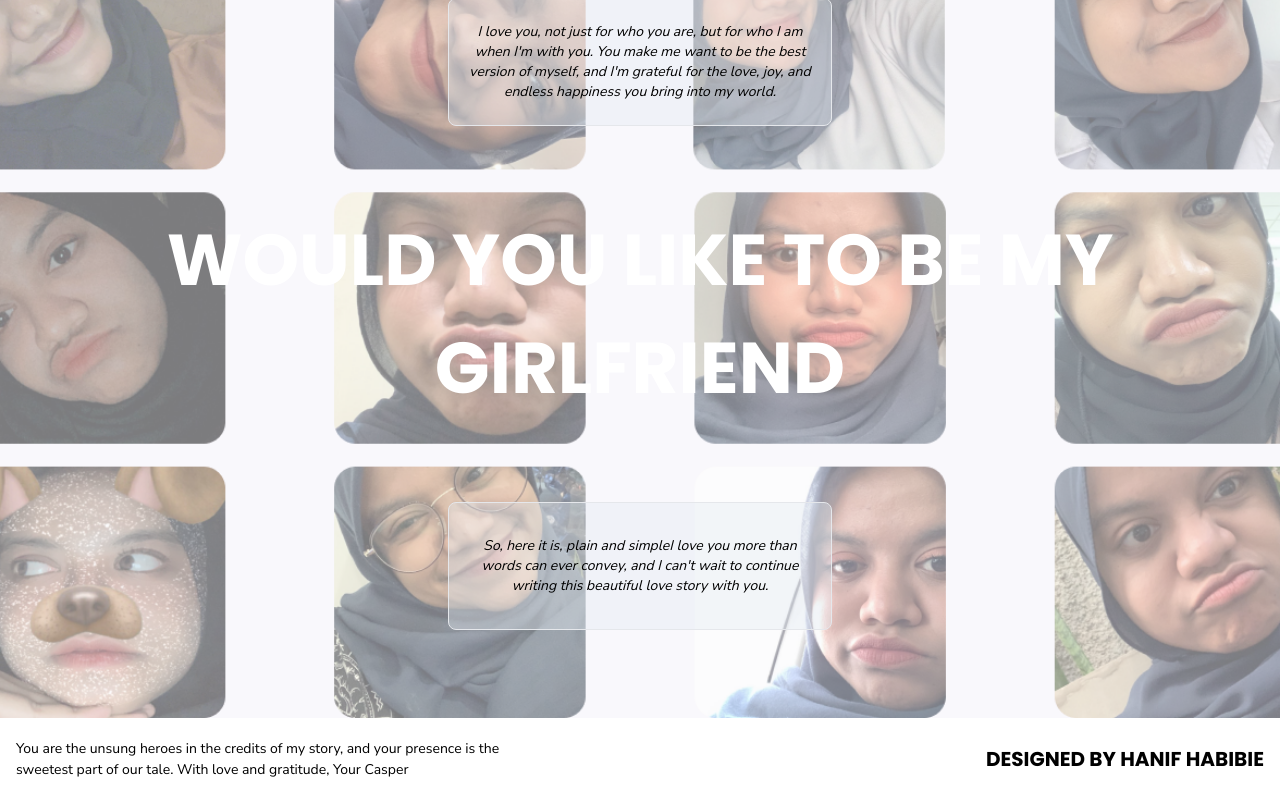
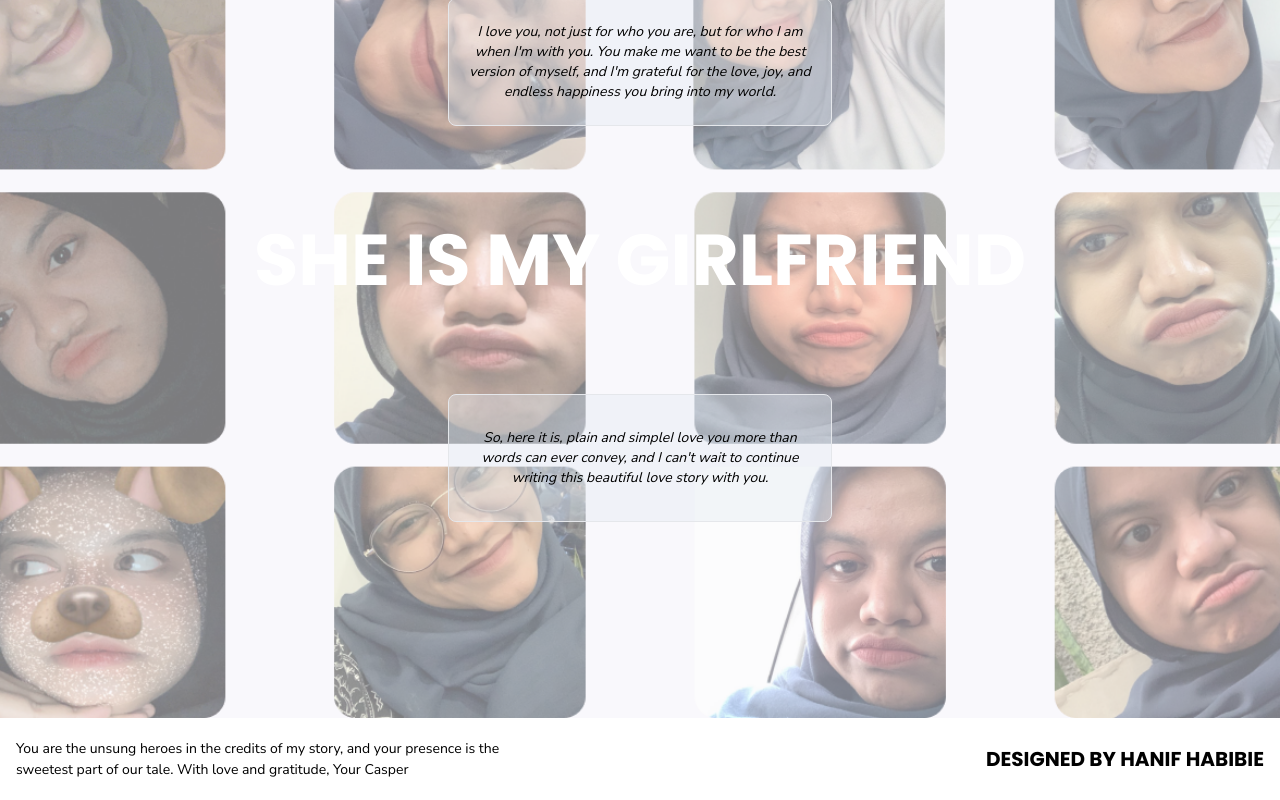
Before and after one commit to hnfhbibie/acaa, a React (Vite) app: page / in a window 1280 px wide. Shown: the part 3777-4577 px from the top of the page. Built offline with nearby package versions, Linux system fonts and the light colour scheme.

Commit message:
add revision navbar and quest

```diff
--- a/src/components/Navbar.jsx
+++ b/src/components/Navbar.jsx
@@ -39,11 +39,11 @@ const Navbar = () => {
           )}
         </div>
         <div
-          className={`absolute top-20 right-0 w-2/3 h-screen z-10 p-4 bg-white md:hidden flex items-center justify-center smooth-transition ${
+          className={`absolute top-20 right-0 w-full min-h-screen z-10 p-4 bg-white md:hidden flex justify-center smooth-transition ${
             menuOpen ? "-right-100" : "hidden"
           }`}
         >
-          <ul className="flex flex-col justify-center items-end text-2xl gap-5">
+          <ul className="flex flex-col pt-10 items-center text-2xl gap-10">
             {navbarLinks.map((navitem) => (
               <li key={navitem.label} onClick={() => setMenuOpen(false)}>
                 <a
--- a/src/sections/Quest.jsx
+++ b/src/sections/Quest.jsx
@@ -14,7 +14,7 @@ const Quest = () => {
             </p>
           </div>
           <h1 className="text-white font-poppin font-bold md:text-[72px] text-center text-[48px] hover:text-black">
-            WOULD YOU LIKE TO BE MY GIRLFRIEND
+            SHE IS MY GIRLFRIEND
           </h1>
           <div className="border w-60 h-24 md:w-96 md:h-32 bg-slate-200 bg-opacity-40 rounded-lg flex justify-center items-center text-center">
             <p className="font-nunito md:text-sm text-[9px] mx-5 italic ">
```
